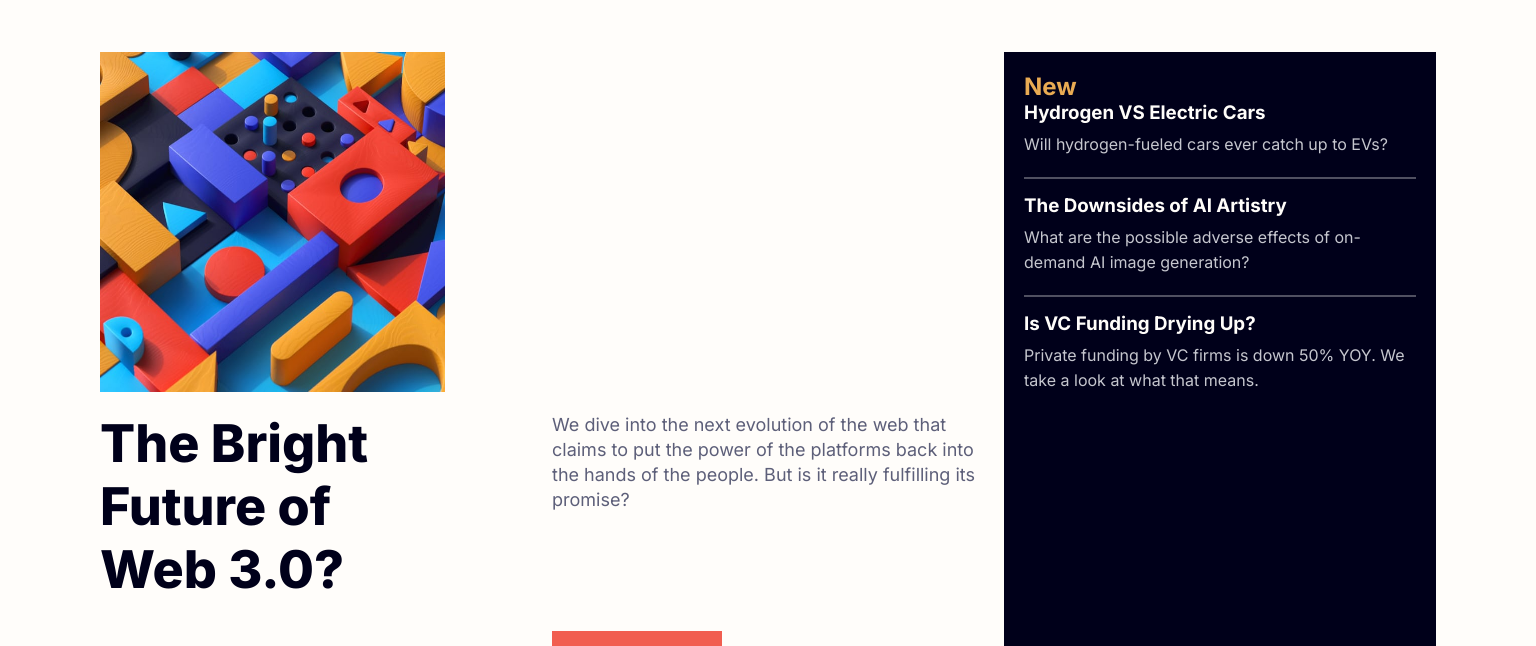
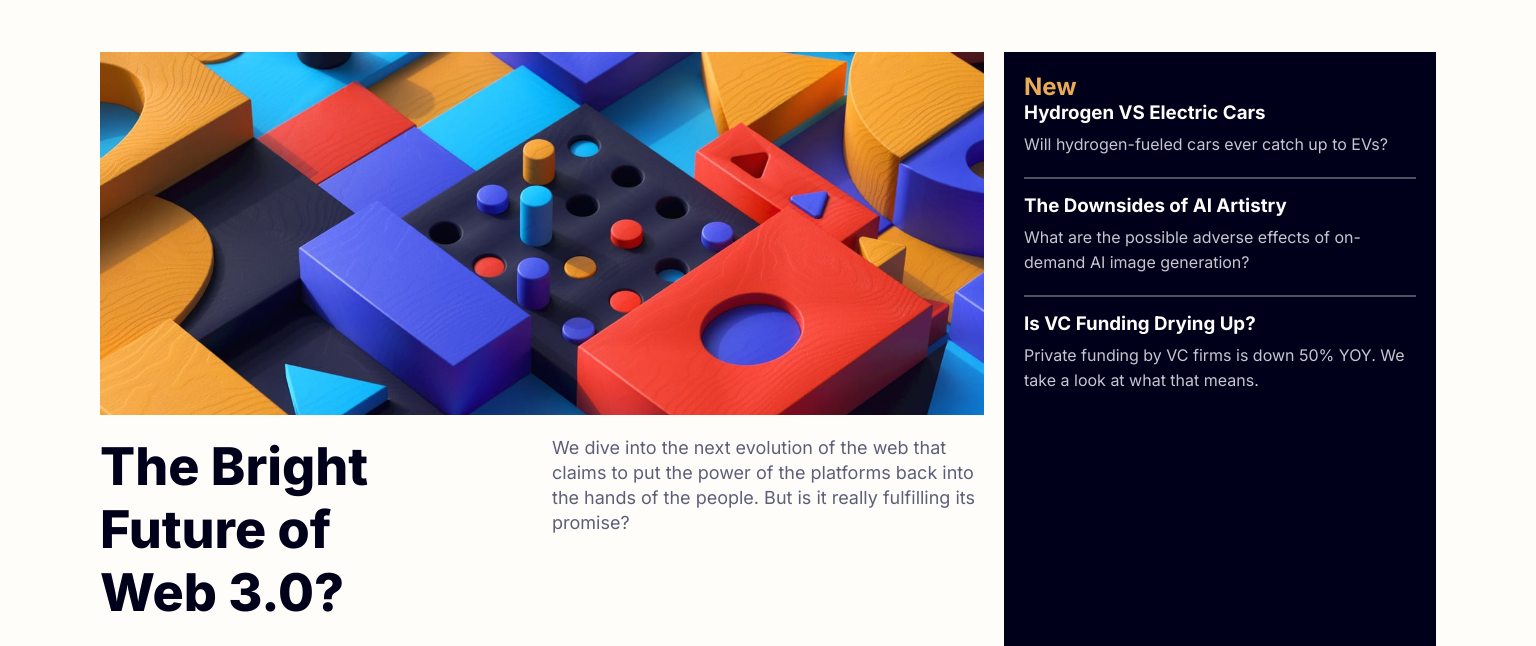
Before and after one commit to beatrizg-m/news-homepage-main, a plain HTML site: page index.html in a window 1536 px wide. Shown: the part 138-784 px from the top of the page. Drawn offline with Linux system fonts and the light colour scheme.

Commit message:
Configuring image change for desktop and mobile

```diff
--- a/index.html
+++ b/index.html
@@ -33,8 +33,8 @@
 
   <div id="initial-content" class="initial-content">
     <!-- <div class="image"></div> -->
-    <img src="assets/images/image-web-3-mobile.jpg" alt="" class="image active">
-    <img src="assets/images/image-web-3-desktop.jpg" alt="" class="image disable">
+    <img src="assets/images/image-web-3-mobile.jpg" alt="" class="image-mobile">
+    <img src="assets/images/image-web-3-desktop.jpg" alt="" class="image-desktop">
     <h1>
     </h1>
     <p>
--- a/style.css
+++ b/style.css
@@ -32,7 +32,11 @@ body {
     width: auto;
 }
 
-.initial-content .image {
+.initial-content .image-desktop {
+    display: none;
+}
+
+.initial-content .image-mobile {
     width: 345px;
     height: 340px;
     background-position: center;
@@ -226,9 +230,15 @@ button {
         height: 340px;
         grid-area: image;
     } */
-    .initial-content .image {
+
+    .initial-content .image-mobile {
+        display: none;
+    }
+
+    .initial-content .image-desktop {
         grid-area: image;
         max-width: 100%;
+        display: block;
     }
 
     .initial-content h1 {
```
